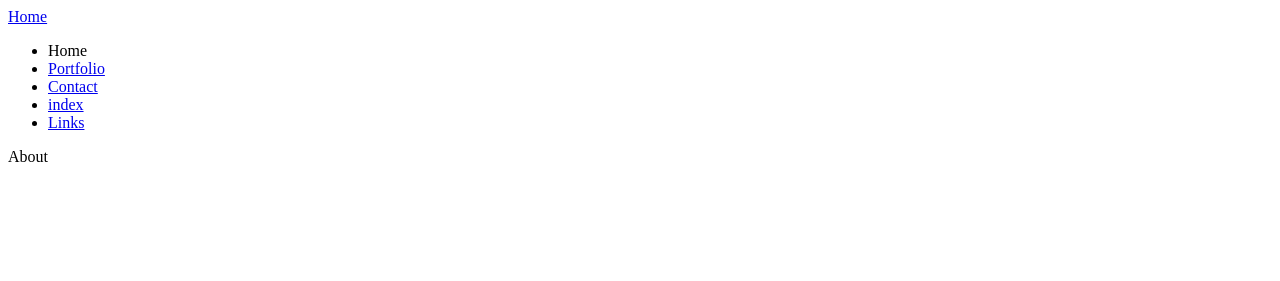
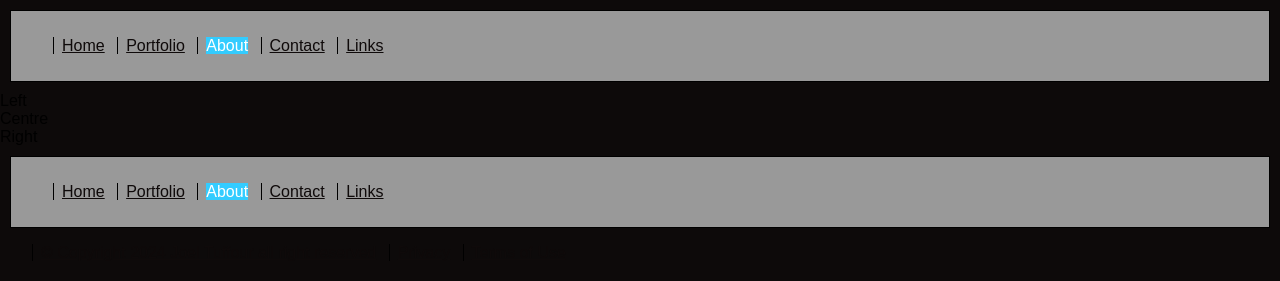
Before and after one commit to jaytee599/week3.github.io, a plain HTML site: page about.html in a window 1280 px wide. Drawn offline with Linux system fonts and the light colour scheme.

Commit message:
Update about.html

```diff
--- a/about.html
+++ b/about.html
@@ -1,10 +1,44 @@
-<a href=”about.html”>Home</a>
-<ul id="navlist">
-    <li>Home</li>
-                <li><a href="portfolio.html">Portfolio</a></li>
-                <li><a href="contact.html">Contact</a></li>
-                <li><a href="index.html">index</a></li>
-                <li><a href="links.html">Links</a></li>
-            </ul>
+<!DOCTYPE html>
+<html lang="en">
+<head>
+    <meta charset="UTF-8">
+    <meta name="viewport" content="width=device-width, initial-scale=1.0">
+    <title>JOEL TUFFOUR</title>
+    <link href="styles.css" rel="stylesheet" type="text/css"/>
+</head>
+<body>
+    <!-- Header -->
+     <div class="nav">
+        <ul id="navlist">
+            <li><a href="Index.html">Home</a></li>
+            <li><a href="Portfolio.html">Portfolio</a></li>
+            <li><span class="deadnav">About</span></li>
+            <li><a href="Contact.html">Contact</a></li>
+            <li><a href="Links.html">Links</a></li>
+        </ul>
+    </div>
 
-            <span class=”deadnav”>About</span>
+    <!-- Main Content -->
+    <div class="Left">Left</div>
+    <div class="Centre">Centre</div>
+    <div class="Right">Right</div>
+
+    <div class="lower_nav">
+        <ul id="navlist">
+            <li><a href="Index.html">Home</a></li>
+            <li><a href="Portfolio.html">Portfolio</a></li>
+            <li><span class="deadnav">About</span></li>
+            <li><a href="Contact.html">Contact</a></li>
+            <li><a href="Links.html">Links</a></li>
+        </ul>
+    </div>
+
+    <!-- Footer -->
+    <div class="Legal">
+        <ul id="navlist"><li><a href="Copyright.html">&copy; Copyright 2024 Joel Tuffour all right reserved</a></li>
+            <li><a href="Privacy.html">Privacy</a></li>
+            <li><a href="Terms.html">Terms of Use</a></li>
+        </ul>
+    </div>
+</body>
+</html>
```
